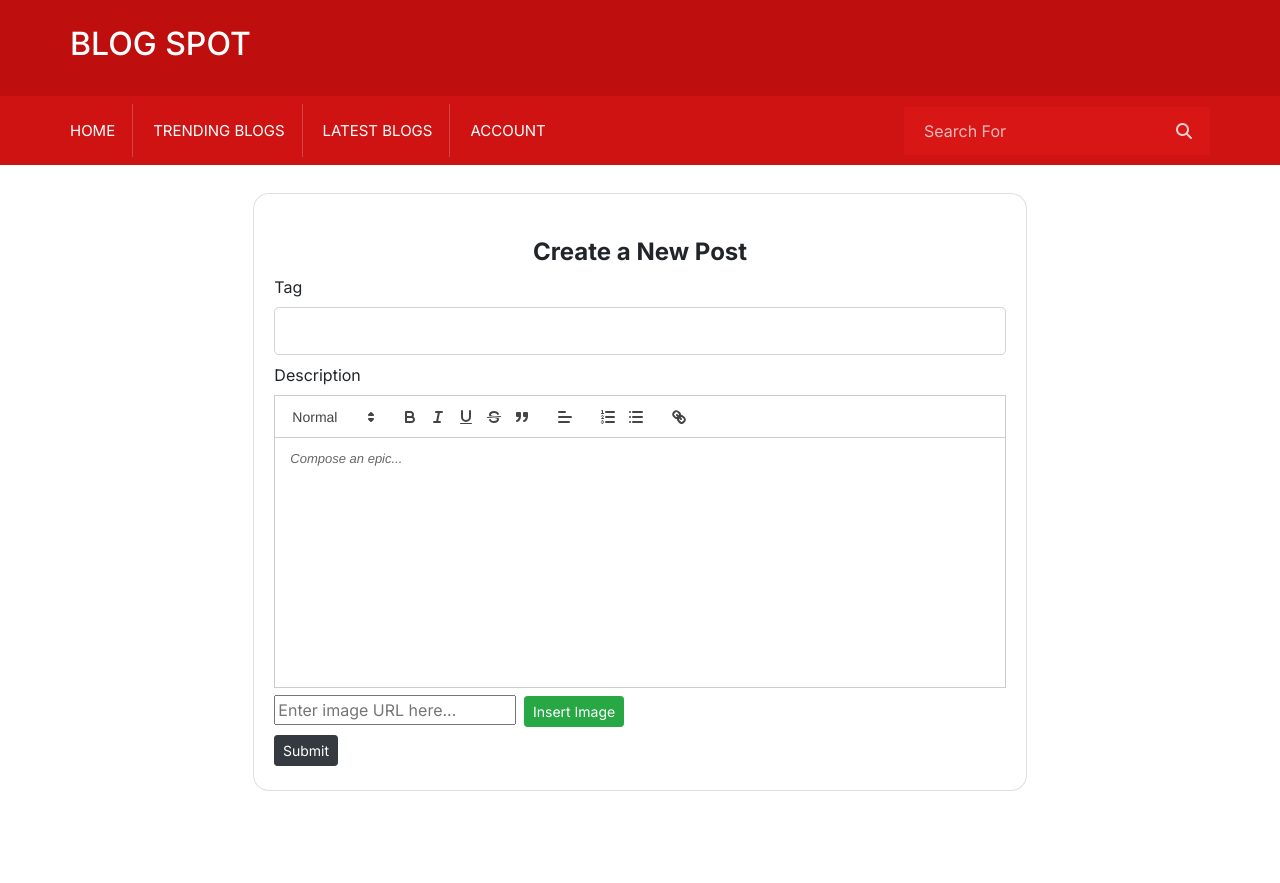
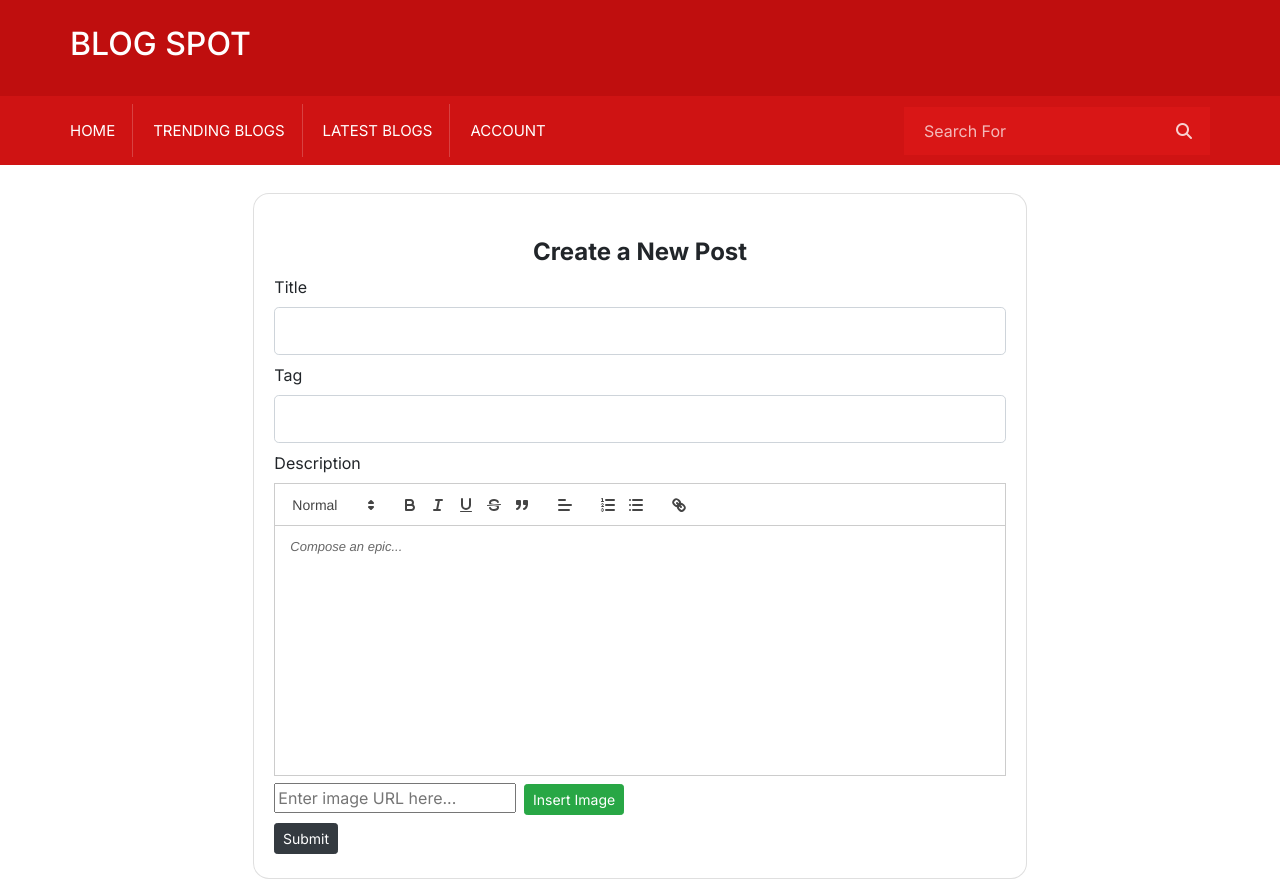
Before and after one commit to jitheshm/Blog, a Next.js app in the folder frontend/user/: page /post/create in a window 1280 px wide. Before the commit the page ends 800 px from the top, so only its background shows below. Built offline with nearby package versions, Linux system fonts and the light colour scheme; no server answers.

Commit message:
image link is extract from the content for tumbnail

```diff
--- a/frontend/user/src/components/PostForm/PostForm.tsx
+++ b/frontend/user/src/components/PostForm/PostForm.tsx
@@ -20,6 +20,7 @@ function PostForm() {
 
     const handleEditorChange = (content) => {
         setEditorContent(content);
+
     };
 
     const handleImageInsert = () => {
@@ -28,6 +29,14 @@ function PostForm() {
         setEditorContent(newContent);
         //onContentChange(newContent); // Update the parent component with the new content
     };
+
+    const onSubmit = () => {
+        let splitRes = editorContent.split('<img src="')[1]
+        const imgUrl = splitRes.split('" alt="Inserted Image"')[0]
+        console.log(imgUrl);
+
+
+    }
 
 
     return (
@@ -44,6 +53,11 @@ function PostForm() {
                                         <div className=" mt-md-4 pb-1">
                                             <div className='text-center'>
                                                 <h4><b>Create a New Post</b></h4>
+                                            </div>
+                                            <div data-mdb-input-init className="form-outline form-white mb-2">
+                                                <label className="form-label" htmlFor="text">Title</label>
+                                                <input type="text" id="text" className="form-control form-control-lg" />
+
                                             </div>
 
                                             <div data-mdb-input-init className="form-outline form-white mb-2">
@@ -70,7 +84,7 @@ function PostForm() {
 
                                             </div>
                                             <div>
-                                                <button className='btn btn-dark btn-sm post-btn'> Submit </button>
+                                                <button className='btn btn-dark btn-sm post-btn' onClick={onSubmit}> Submit </button>
                                             </div>
 
                                         </div>
```
